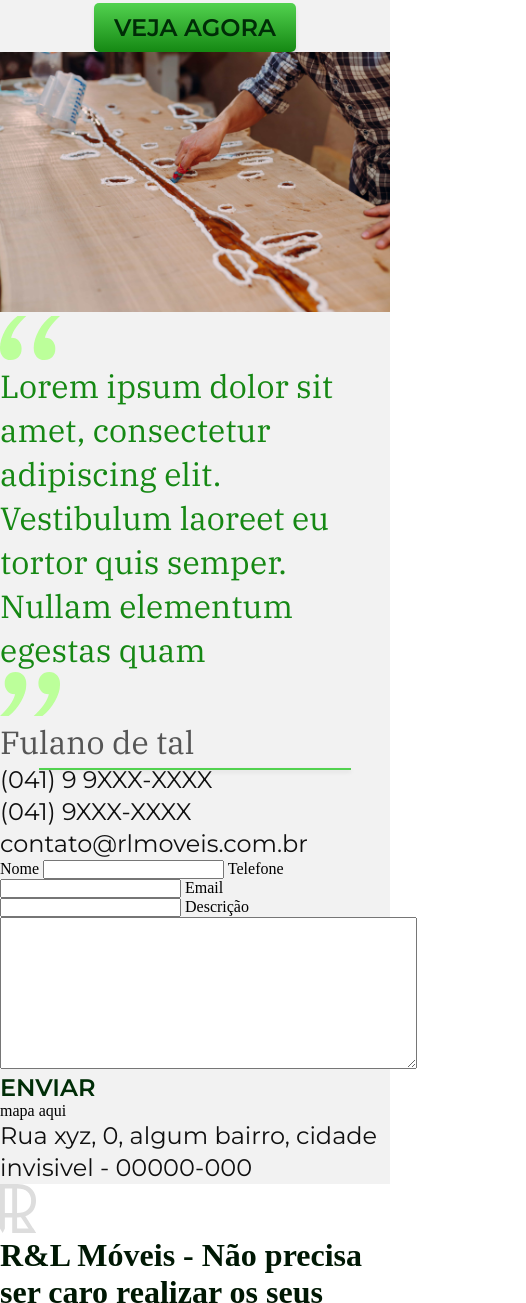
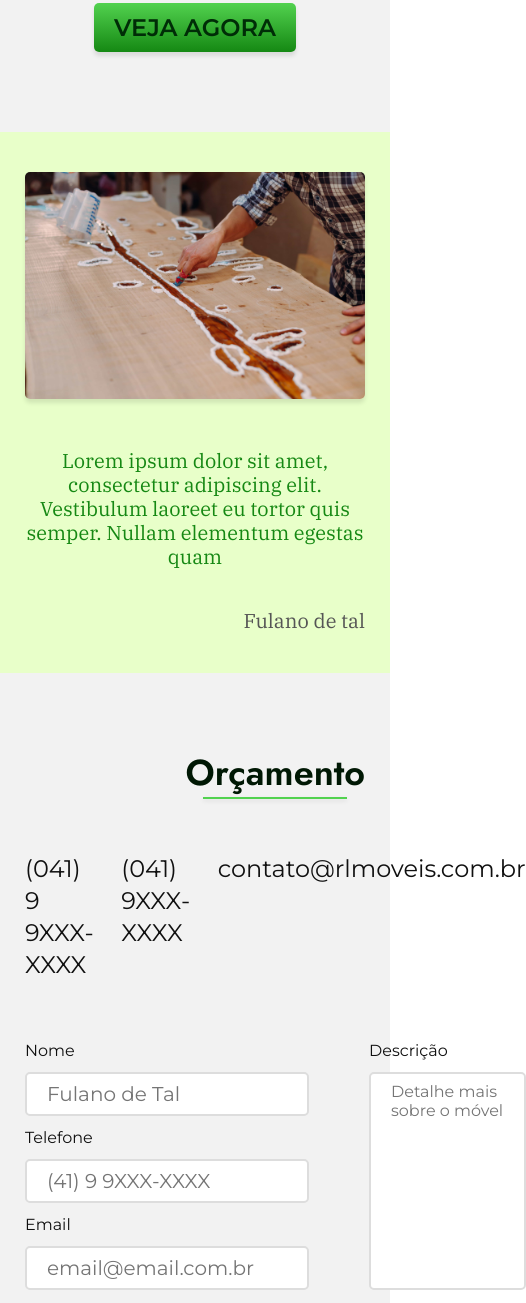
Before and after one commit to JoaoAntonioo87/R-LMoveis, a plain HTML site: page pages/index.html in a window 390 px wide. Shown: the part 1160-2463 px from the top of the page, 526 px wide, since content can reach past the window. Drawn offline with Linux system fonts and the light colour scheme.

Commit message:
Formulario quase pronto, falta botão, mapa e responsivo - 1H40

```diff
--- a/components/container.css
+++ b/components/container.css
@@ -9,12 +9,12 @@
   }
 }
 
-@media (max-width: 1000px) {
+@media (max-width: 1023px) {
   .container {
     max-width: 700px;
   }
 }
-@media (max-width: 600px) {
+@media (max-width: 767px) {
   .container {
     max-width: calc(100vw - 50px);
   }
--- /dev/null
+++ b/components/formulario.css
@@ -0,0 +1,50 @@
+.formulario-orcamento {
+  display: grid;
+  gap: 60px;
+  margin-top: 80px;
+  justify-items: center;
+}
+
+.formulario-orcamento > ul {
+  display: flex;
+  gap: 28px;
+}
+
+.formulario-orcamento form {
+  display: grid;
+  grid-template-columns: 1fr 1fr;
+  justify-self: stretch;
+}
+
+.formulario-orcamento input {
+  height: 24px;
+  grid-column: 1;
+  font-size: 20px;
+}
+
+.formulario-orcamento input:focus,
+.formulario-orcamento textarea:focus {
+  border: 2px outset var(--p5);
+}
+
+.formulario-orcamento label {
+  grid-column: 1;
+}
+
+.formulario-orcamento label + input,
+.formulario-orcamento textarea {
+  margin: 12px 0;
+  padding: 8px 20px;
+}
+
+.formulario-orcamento label[for="descricao"] {
+  grid-row: 1;
+  grid-column: 2;
+  margin-left: 60px;
+}
+.formulario-orcamento textarea {
+  margin-left: 60px;
+  grid-column: 2;
+  grid-row: 2 / 7;
+  resize: none;
+}
--- a/pages/index.html
+++ b/pages/index.html
@@ -64,9 +64,10 @@
       </picture>
       <a href="#" class="f1l p8">Veja agora</a>
     </section>
-    <article>
-      <picture class="home-comentario">
-        <img src="../static/fotos-reduzidas/home/home-comentario.jpg" alt="">
+    <article class="home-comentario">
+      <div class="container">
+        <picture class="home-comentario-foto">
+          <img src="../static/fotos-reduzidas/home/home-comentario.jpg" alt="" width="560" height="376">
         </picture>
         <div class="home-comentario-texto">
           <img src="../static/icones/aspas-1.svg" alt="" class="home-comentario-detalhe">
@@ -74,22 +75,24 @@
           <img src="../static/icones/aspas-2.svg" alt="" class="home-comentario-detalhe">
           <blockquote class="f3 c5">Fulano de tal</blockquote>
         </div>
+      </div>
     </article>
-    <section class="home-orcamento">
-      <h1 class="f2xl0 p9"></h1>
+    <section class="formulario-orcamento container">
+      <h1 class="f2xl0 p9">Orçamento</h1>
       <ul class="f1s c8">
         <li>(041) 9 9XXX-XXXX</li>
         <li>(041) 9XXX-XXXX</li>
         <li>contato@rlmoveis.com.br</li>
       </ul>
-      <form action="#">
+      <form action="#" class="f1xs1 c8">
         <label for="nome">Nome</label>
-        <input type="text" name="nome" id="nome">
+        <input class="f1xs1 c4" type="text" name="nome" id="nome" placeholder="Fulano de Tal">
         <label for="telefone">Telefone</label>
-        <input type="text" name="telefone" id="telefone">
-        <label for="email">Email</label><input type="email" name="email" id="email">
+        <input class="f1xs1 c4" type="text" name="telefone" id="telefone" placeholder="(41) 9 9XXX-XXXX">
+        <label for="email">Email</label>
+        <input class="f1xs1 c4" type="email" name="email" id="email" placeholder="email@email.com.br">
         <label for="descricao">Descrição</label>
-        <textarea name="descricao" id="descricao" cols="50" rows="10"></textarea>
+        <textarea class="f1xs1 c4" name="descricao" id="descricao" cols="50" rows="10" placeholder="Detalhe mais sobre o móvel"></textarea>
       </form>
       <a href="#" class="f1l p8">Enviar</a>
     </section>
--- /dev/null
+++ b/styles/global.css
@@ -0,0 +1,13 @@
+h1 {
+  position: relative;
+}
+h1::after {
+  position: absolute;
+  content: "";
+  width: 80%;
+  height: 2px;
+  background-color: var(--p4);
+  bottom: -2px;
+  left: 10%;
+  box-shadow: 0 2px 4px rgba(0, 0, 0, 0.1);
+}
--- a/styles/home.css
+++ b/styles/home.css
@@ -17,21 +17,7 @@
   margin-top: 80px;
 }
 
-h1 {
-  position: relative;
-}
-h1::after {
-  position: absolute;
-  content: "";
-  width: 80%;
-  height: 2px;
-  background-color: var(--p4);
-  bottom: -2px;
-  left: 10%;
-  box-shadow: 0 2px 4px rgba(0, 0, 0, 0.1);
-}
-
-@media (max-width: 600px) {
+@media (max-width: 767px) {
   h1::after {
     bottom: -6px;
   }
@@ -50,7 +36,7 @@ h1::after {
   border-radius: 5px;
   box-shadow: 0 8px 8px rgba(0, 0, 0, 0.1);
 }
-@media (max-width: 800px) {
+@media (max-width: 1023px) {
   .home-introducao {
     display: grid;
     grid-template-columns: 1fr;
@@ -69,7 +55,7 @@ h1::after {
   }
 }
 
-@media (max-width: 600px) {
+@media (max-width: 767px) {
   .home-introducao-texto p {
     max-width: 30ch;
   }
@@ -117,7 +103,7 @@ h1::after {
   }
 }
 
-@media (max-width: 1000px) {
+@media (max-width: 1023px) {
   .home-fotos p {
     text-align: center;
   }
@@ -149,3 +135,73 @@ h1::after {
     display: none;
   }
 }
+
+.home-comentario {
+  background-color: var(--p0);
+  padding: 80px 0;
+  margin-top: 80px;
+}
+
+.home-comentario > div {
+  display: grid;
+  grid-template-columns: 1fr 1fr;
+  gap: 140px;
+  align-items: start;
+  justify-items: center;
+}
+
+.home-comentario-foto > img {
+  box-shadow: 0 4px 4px rgba(0, 0, 0, 0.1);
+  border-radius: 5px;
+  object-fit: cover;
+}
+
+.home-comentario-texto {
+  display: grid;
+  position: relative;
+  padding-top: 46px;
+  text-align: center;
+}
+
+.home-comentario-detalhe {
+  position: absolute;
+  bottom: 80px;
+  right: 0px;
+}
+
+.home-comentario-detalhe:first-child {
+  top: 36px;
+  left: -82px;
+}
+
+.home-comentario-texto blockquote {
+  margin-top: 66px;
+  justify-self: end;
+}
+
+@media (max-width: 1200px) {
+  .home-comentario-detalhe {
+    display: none;
+  }
+  .home-comentario > div {
+    gap: 60px;
+  }
+}
+
+@media (max-width: 767px) {
+  .home-comentario {
+    padding: 40px 0;
+    margin-top: 80px;
+  }
+
+  .home-comentario > div {
+    grid-template-columns: 1fr;
+    gap: 0px;
+  }
+  .home-comentario-foto > img {
+    height: 50%;
+  }
+  .home-comentario-texto > blockquote {
+    margin-top: 40px;
+  }
+}
--- a/styles/index.css
+++ b/styles/index.css
@@ -1,3 +1,8 @@
+@import "./reset.css";
+@import "./global.css";
+@import "../components/header.css";
+@import "../components/container.css";
+@import "../components/formulario.css";
 @import "./home.css";
 @import "./index.css";
 @import "./moveis.css";
@@ -6,6 +11,3 @@
 @import "./referencias.css";
 @import "./tipografia.css";
 @import "./cores.css";
-@import "../components/header.css";
-@import "../components/container.css";
-@import "./reset.css";
--- a/styles/reset.css
+++ b/styles/reset.css
@@ -19,3 +19,10 @@ ul,
 li {
   list-style: none;
 }
+
+input,
+textarea {
+  border-radius: 5px;
+  border: 2px solid var(--c2);
+  outline: none;
+}
--- a/styles/tipografia.css
+++ b/styles/tipografia.css
@@ -49,6 +49,10 @@
 }
 
 @media (max-width: 1200px) {
+  .f3 {
+    font-size: 28px;
+    line-height: 32px;
+  }
   .f1m {
     font-size: 24px;
   }
@@ -56,7 +60,11 @@
     font-size: 16px;
   }
 }
-@media (max-width: 600px) {
+@media (max-width: 767px) {
+  .f3 {
+    font-size: 20px;
+    line-height: 24px;
+  }
   .f2xl0 {
     font-size: 36px;
     line-height: 40px;
```
Lines whose indentation alone changed are shown as unchanged.
